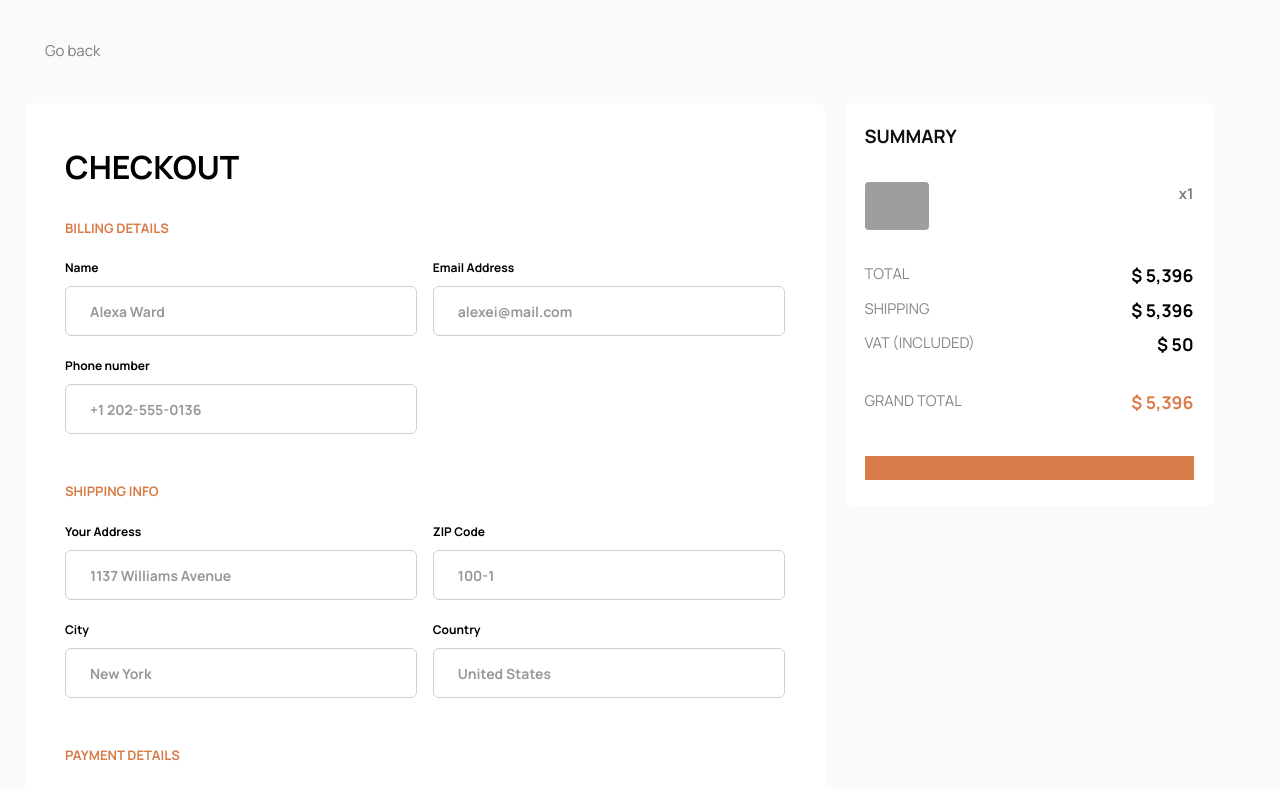
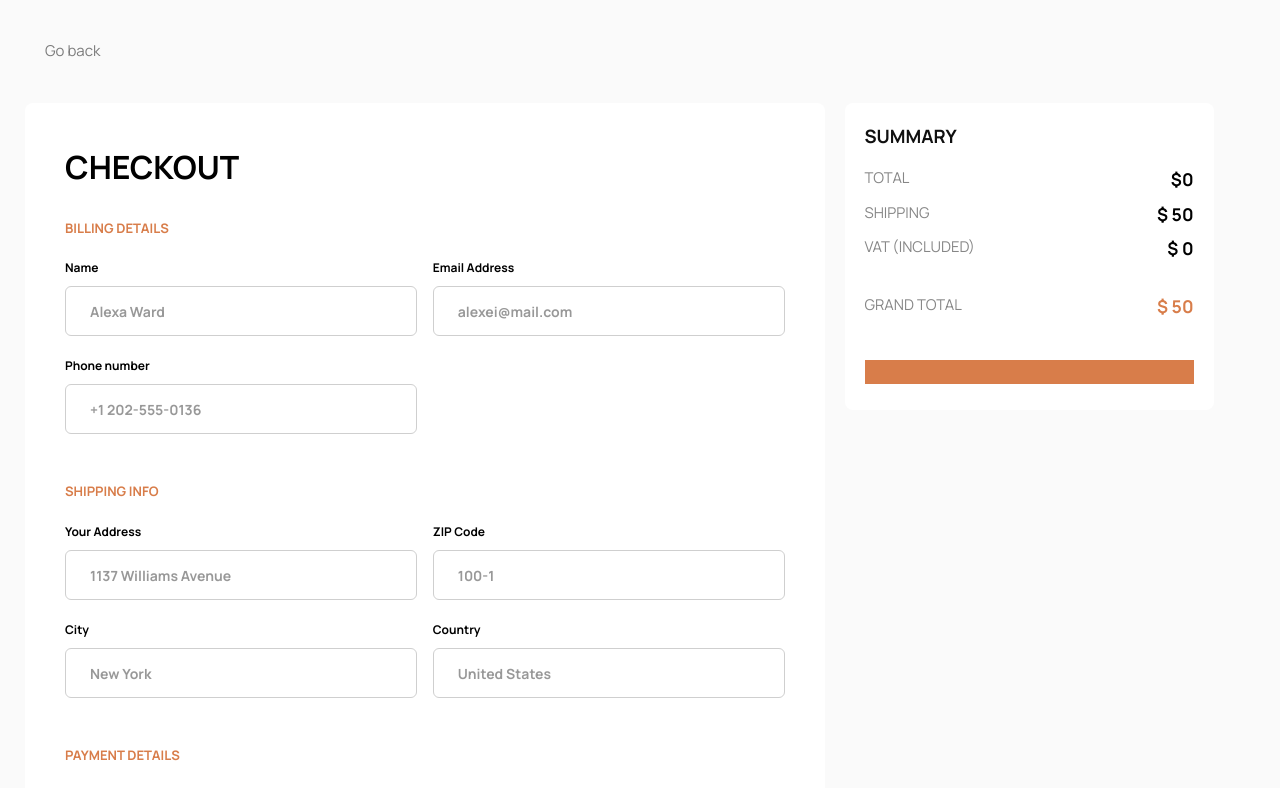
Before and after one commit to toriola998/Audiophile-ecommerce-v2, a Nuxt app: page /checkout in a window 1280 px wide. Shown: the top 788 px of the page. Built offline with nearby package versions, Linux system fonts and the light colour scheme; grey boxes are pictures that could not be loaded.

Commit message:
ADD: completed order summary

```diff
--- a/components/CartDetails.vue
+++ b/components/CartDetails.vue
@@ -26,7 +26,7 @@
                         <span class="font-bold text-[1.1rem]">$ {{ cartTotalAmount  }}</span>
                     </p>
 
-                    <button-link class="orange btn-link w-full flex justify-center">CHECKOUT</button-link>
+                    <button-link class="orange btn-link w-full flex justify-center" @click="$router.push('/checkout')">CHECKOUT</button-link>
                 </div>
             </div>
         </div>
--- a/components/OrderSummary.vue
+++ b/components/OrderSummary.vue
@@ -1,33 +1,46 @@
 <template>
     <div class="rounded-lg bg-light p-5">
-        <h2 class="text-[1.15rem] font-bold text-dark">SUMMARY</h2>
+        <h2 class="text-[1.15rem] font-bold text-dark mb-4">SUMMARY</h2>
 
-        <CartProduct>
-            <p class="text-[.93rem] font-bold opacity-50">x1</p>
+        <CartProduct v-for="(item, index) in cart" :key="index" :product="item">
+            <p class="text-[.93rem] font-bold opacity-50">x{{ item.quantity }}</p>
         </CartProduct>
 
         <ul class="pricing">
             <li>
                 <span>TOTAL</span>
-                <span>$ 5,396</span>
+                <span>${{ cartTotalAmount }}</span>
             </li>
             <li>
                 <span>SHIPPING</span>
-                <span>$ 5,396</span>
+                <span>$ {{ shippingFee }}</span>
             </li>
             <li>
                 <span>VAT (INCLUDED)</span>
-                <span>$ 50</span>
+                <span>$ {{ vatFee }}</span>
             </li>
             <li class="mt-8">
                 <span>GRAND TOTAL</span>
-                <span class="text-deep-orange">$ 5,396</span>
+                <span class="text-deep-orange">$ {{ grandTotalAmount }}</span>
             </li>
         </ul>
 
         <button-link class="orange btn-link w-full flex justify-center mt-8">CONTINUE & PAY</button-link>
     </div>
 </template>
+
+<script setup>
+import { useCartStore } from '~/store/cart'
+import { storeToRefs } from 'pinia'
+
+const store = useCartStore();
+
+const { cart } = storeToRefs(store);
+const { cartTotalAmount } = storeToRefs(store);
+const { vatFee } = storeToRefs(store);
+const { shippingFee } = storeToRefs(store);
+const { grandTotalAmount } = storeToRefs(store);
+</script>
 
 <style scoped lang="scss">
 .pricing {
--- a/store/cart.js
+++ b/store/cart.js
@@ -31,13 +31,35 @@ export const useCartStore = defineStore('cartStore', () => {
         payload.quantity++;
     }
 
+    //TOTAL AMOUNT
     const cartTotalAmount =  computed(() => {
         return cart.value.reduce((total, product) => {
             return total + (product.price * product.quantity);
         }, 0);
     })
 
+    const vat = 20/100
+    const shippingFee = ref(50)
+
+    //VAT
+    const vatFee = computed(() => {
+        return Math.floor(vat * cartTotalAmount.value);
+    })
+
+    //GRAND TOTAL
+    const grandTotalAmount = computed(() => {
+        return (cartTotalAmount.value + shippingFee.value + vatFee.value);
+    })
+
     return {
-        increment, decrement, cart, addToCart, removeAll, cartTotalAmount
+        increment,
+        decrement,
+        cart,
+        addToCart,
+        removeAll,
+        cartTotalAmount,
+        vatFee,
+        shippingFee,
+        grandTotalAmount
     }
 })
```
